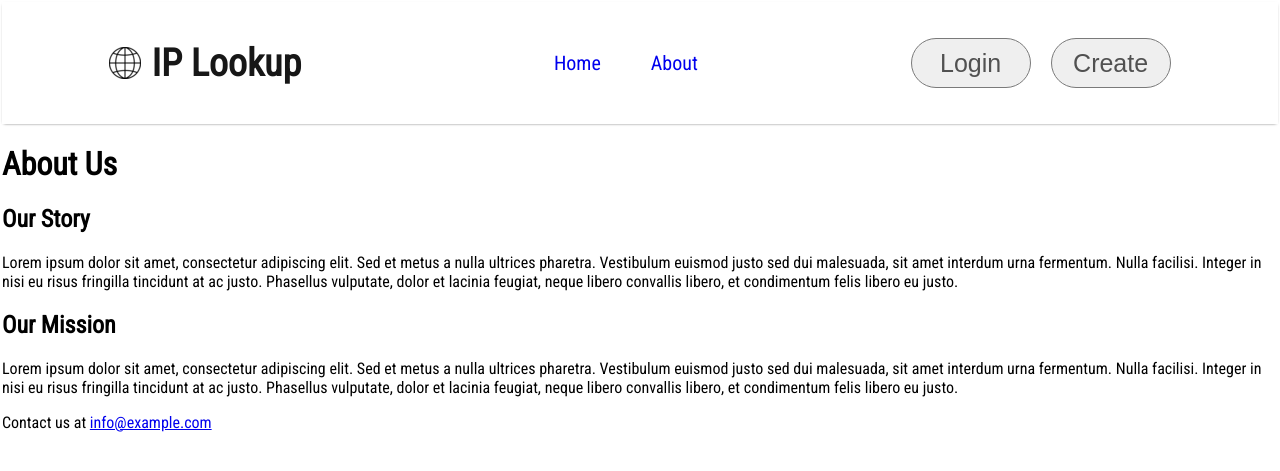
After one commit to Piyush800x/ip_website, a Django app: page /about in a window 1280 px wide. The commit adds this page. Shown: the top 471 px of the page. Run offline with Django 4.2, Linux system fonts and the light colour scheme.

Commit message:
2md commit

```diff
--- a/app/static/app/css/index.css
+++ b/app/static/app/css/index.css
@@ -38,7 +38,9 @@
     border: 1px solid black;
     color: white;
     cursor: pointer;
-    border-radius: 5px;
+    border-radius: 15px;
+    width: 35px;
+    height: 35px;
 }
 
 .search     {
--- /dev/null
+++ b/app/templates/about.html
@@ -0,0 +1,27 @@
+{% extends 'base.html' %}
+
+{% block content %}
+<header>
+    <h1>About Us</h1>
+</header>
+
+<section>
+    <h2>Our Story</h2>
+    <p>Lorem ipsum dolor sit amet, consectetur adipiscing elit. Sed et metus a nulla ultrices pharetra.
+        Vestibulum euismod justo sed dui malesuada, sit amet interdum urna fermentum. Nulla facilisi.
+        Integer in nisi eu risus fringilla tincidunt at ac justo. Phasellus vulputate, dolor et lacinia
+        feugiat, neque libero convallis libero, et condimentum felis libero eu justo.</p>
+</section>
+
+<section>
+    <h2>Our Mission</h2>
+    <p>Lorem ipsum dolor sit amet, consectetur adipiscing elit. Sed et metus a nulla ultrices pharetra.
+        Vestibulum euismod justo sed dui malesuada, sit amet interdum urna fermentum. Nulla facilisi.
+        Integer in nisi eu risus fringilla tincidunt at ac justo. Phasellus vulputate, dolor et lacinia
+        feugiat, neque libero convallis libero, et condimentum felis libero eu justo.</p>
+</section>
+
+<footer>
+    <p>Contact us at <a href="mailto:info@example.com">info@example.com</a></p>
+</footer>
+{% endblock %}
--- a/app/templates/base.html
+++ b/app/templates/base.html
@@ -11,7 +11,7 @@
     <link rel="preconnect" href="https://fonts.googleapis.com">
     <link rel="preconnect" href="https://fonts.gstatic.com" crossorigin>
     <link href="https://fonts.googleapis.com/css2?family=Montserrat:wght@100;200;300;400;500;600;700&family=Roboto+Condensed&family=Roboto:wght@300&display=swap" rel="stylesheet">
-    <title>My Portfolio</title>
+    <title>IP Lookup</title>
 </head>
 <body>
     <div class="navbar">
@@ -20,8 +20,8 @@
             <p>IP Lookup</p>
         </div>
         <ul class="nav-menu">
-            <li>ipv4</li>
-            <li>ipv6</li>
+            <li><a href="/" style="text-decoration: none;">Home</a></li>
+            <li><a href="/about" style="text-decoration: none;">About</a></li>
         </ul>
         <div class="nav-login">
             <button>Login</button>
--- a/app/templates/index.html
+++ b/app/templates/index.html
@@ -3,11 +3,11 @@
 {% block content %}
 <div class="rightbox">
     <div class="search">
-        <form action="post" name="ip-addr">
+        <form action="/" name="ip-addr" method="post">
             {% csrf_token %}
-            <input class="search_bar" name="ip-addr" type="text" required value="{{ip}}">
+            <input class="search_bar" type="text" name="ip-addr" required value="{{ip}}">
+            <input type="submit" class="search_icon" value="🔍">
         </form>
-        <button class="search_icon">🔍</button>
     </div>
     <div class="details">
         <p>city: {{ city }}</p>
--- a/app/urls.py
+++ b/app/urls.py
@@ -3,6 +3,7 @@ from . import views
 
 urlpatterns = [
     path('home', views.base),
-    path('', views.home)
+    path('', views.home),
+    path('about', views.about)
 
 ]
--- a/app/views.py
+++ b/app/views.py
@@ -8,7 +8,15 @@ def base(request):
 
 
 def home(request):
-    return render(request, "index.html", ipinfos(request))
+    if request.method == "POST":
+        ip = request.POST['ip-addr']
+    if request.method == "GET":
+        ip = get_client_ip(request)
+    return render(request, "index.html", ipinfos(request, ip))
+
+
+def about(request):
+    return render(request, "about.html")
 
 
 def get_client_ip(request):
@@ -20,16 +28,9 @@ def get_client_ip(request):
     return ip
 
 
-def ipinfos(request):
+def ipinfos(request, ip_addr):
     access_token = '4e4f25d4143dc9'
     handler = ipinfo.getHandler(access_token)
-    ip_addr = get_client_ip(request)
-    details = handler.getDetails("49.37.54.206")
-    search(request)
+    # ip_addr = get_client_ip(request)
+    details = handler.getDetails(ip_addr)
     return details.all
-
-
-def search(request):
-    ip = request.GET
-    print(ip)
-    pass
```
